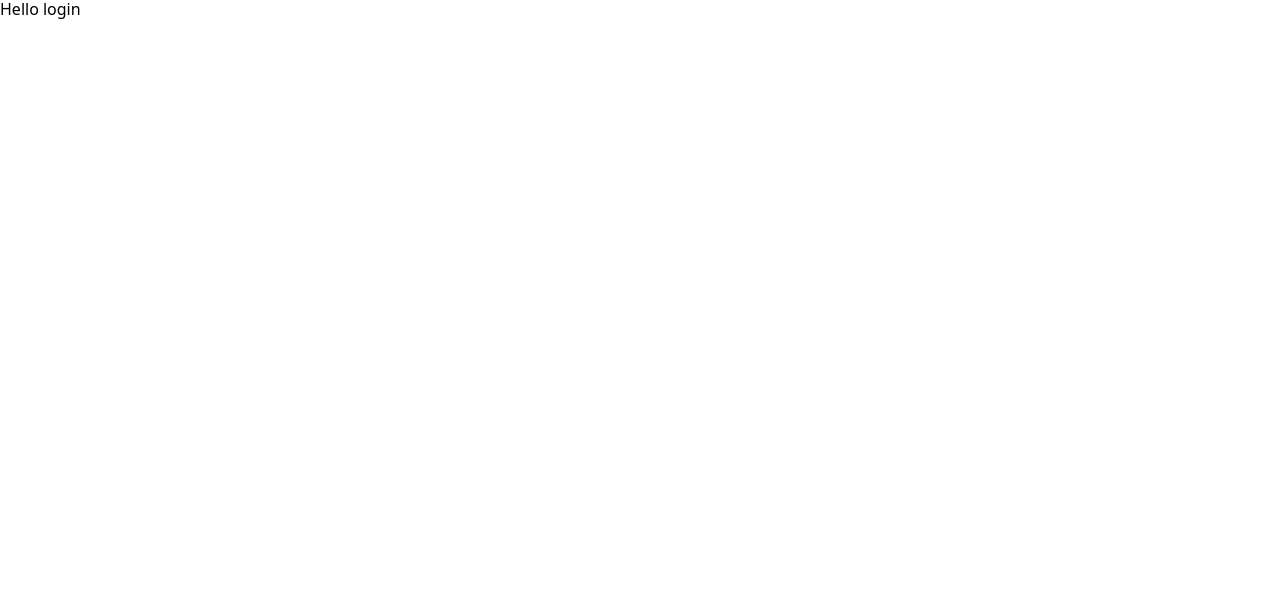
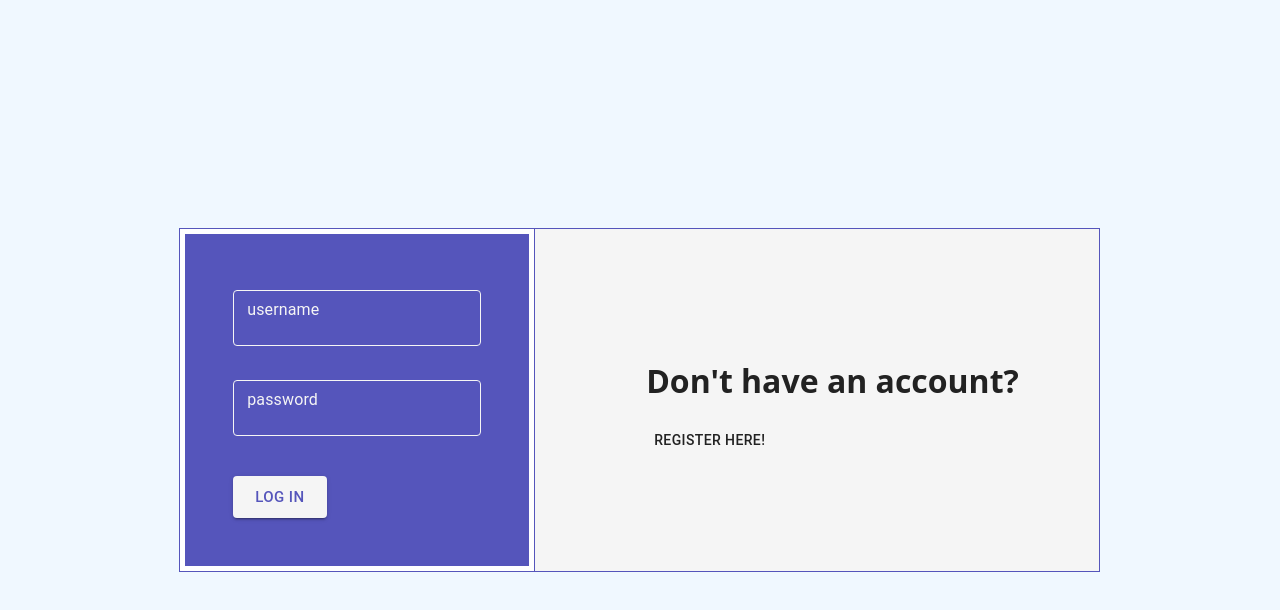
Before and after one commit to IgorPejin/exifStore, a React (Vite) app in the folder exifstore/: page /login in a window 1280 px wide. Shown: the top 610 px of the page. Built offline with nearby package versions, Linux system fonts and the light colour scheme.

Commit message:
[FE] layout: login page & auth context

```diff
--- a/exifstore/src/App.jsx
+++ b/exifstore/src/App.jsx
@@ -3,9 +3,11 @@ import ExifStoreApp from "./pages/ExifStoreApp/ExifStoreApp";
 import Login from "./pages/Login/Login";
 import Hero from "./pages/Hero/Hero";
 import ProtectedRoute from "./routes/ProtectedRoute";
+import { AuthProvider } from "./context/AuthContext";
 
 function App() {
   return (
+    <AuthProvider>
       <BrowserRouter>
         <Routes>
           <Route index element={<Hero />} />
@@ -15,6 +17,7 @@ function App() {
           <Route path="/login" element={<Login />} />
         </Routes>
       </BrowserRouter>
+    </AuthProvider>
   );
 }
 
--- /dev/null
+++ b/exifstore/src/context/AuthContext.jsx
@@ -0,0 +1,29 @@
+import { createContext, useState } from "react";
+
+const AuthContext = createContext();
+
+function AuthProvider(props) {
+  const [isAuthenticated, setIsAuthenticated] = useState(true);
+  const [token, setToken] = useState(null);
+
+  const login = (token) => {
+    setIsAuthenticated(true);
+    setToken(token);
+  };
+
+  const logout = () => {
+    setIsAuthenticated(false);
+    setToken(null);
+  };
+
+  const value = {
+    isAuthenticated,
+    token,
+    login,
+    logout,
+  };
+
+  return <AuthContext.Provider value={value} {...props} />;
+}
+
+export { AuthContext, AuthProvider };
--- a/exifstore/src/pages/Login/Login.jsx
+++ b/exifstore/src/pages/Login/Login.jsx
@@ -1,5 +1,171 @@
+import { Button, IconButton, TextField } from "@mui/material";
+import styles from "./Login.module.css";
+import { useState } from "react";
+import UndoIcon from "@mui/icons-material/Undo";
+
 function Login() {
-  return <div>Hello login</div>;
+  const [register, setRegister] = useState(false);
+  const [username, setUsername] = useState("");
+  const [password, setPassword] = useState("");
+  const [email, setEmail] = useState("");
+
+  function handleRegister() {
+    setRegister(!register);
+    setUsername("");
+    setEmail("");
+    setPassword("");
+  }
+
+  function handleSubmit(e) {
+    e.preventDefault();
+    console.log(username, password, email);
+  }
+
+  return (
+    <div className={styles.loginBox}>
+      <div className={styles.loginBoxWrapper}>
+        <div className={styles.formBox}>
+          <form onSubmit={handleSubmit} className={styles.form}>
+            {register && (
+              <IconButton
+                onClick={handleRegister}
+                sx={{
+                  position: "absolute",
+                  top: "2%",
+                  left: "2%",
+                  transition: "all 0.1s ease-in ",
+                  ":hover": { color: "white" },
+                }}
+                aria-label="delete"
+              >
+                <UndoIcon />
+              </IconButton>
+            )}
+            <TextField
+              value={username}
+              onChange={(e) => setUsername(e.target.value)}
+              label="username"
+              type="username"
+              variant="outlined"
+              slotProps={{
+                input: {
+                  sx: {
+                    color: "whitesmoke",
+                    margin: "0.5rem 0",
+                  },
+                },
+                htmlInput: {
+                  maxLength: 16,
+                },
+              }}
+              sx={{
+                "& .MuiInputLabel-root.Mui-focused": {
+                  color: "whitesmoke",
+                },
+                "& .MuiOutlinedInput-root": {
+                  "& fieldset": { borderColor: "whitesmoke" },
+                  "&:hover fieldset": { borderColor: "whitesmoke" },
+                  "&.Mui-focused fieldset": { borderColor: "whitesmoke" },
+                },
+                "& .MuiInputLabel-root": { color: "whitesmoke" },
+              }}
+            />
+            &nbsp;
+            {register && (
+              <TextField
+                value={email}
+                onChange={(e) => setEmail(e.target.value)}
+                label="email"
+                type="email"
+                variant="outlined"
+                slotProps={{
+                  input: {
+                    sx: {
+                      color: "whitesmoke",
+                      margin: "0.5rem 0",
+                    },
+                  },
+                  htmlInput: {
+                    maxLength: 16,
+                  },
+                }}
+                sx={{
+                  "& .MuiInputLabel-root.Mui-focused": {
+                    color: "whitesmoke",
+                  },
+                  "& .MuiOutlinedInput-root": {
+                    "& fieldset": { borderColor: "whitesmoke" },
+                    "&:hover fieldset": { borderColor: "whitesmoke" },
+                    "&.Mui-focused fieldset": { borderColor: "whitesmoke" },
+                  },
+                  "& .MuiInputLabel-root": { color: "whitesmoke" },
+                }}
+              />
+            )}
+            &nbsp;
+            <TextField
+              value={password}
+              onChange={(e) => setPassword(e.target.value)}
+              label="password"
+              type="password"
+              variant="outlined"
+              slotProps={{
+                input: {
+                  sx: {
+                    color: "whitesmoke",
+                    margin: "0.5rem 0",
+                  },
+                },
+                htmlInput: {
+                  maxLength: 50,
+                },
+              }}
+              sx={{
+                "& .MuiInputLabel-root.Mui-focused": {
+                  color: "whitesmoke",
+                },
+                "& .MuiOutlinedInput-root": {
+                  "& fieldset": { borderColor: "whitesmoke" },
+                  "&:hover fieldset": { borderColor: "whitesmoke" },
+                  "&.Mui-focused fieldset": { borderColor: "whitesmoke" },
+                },
+                "& .MuiInputLabel-root": { color: "whitesmoke" },
+              }}
+            />
+            <Button
+              type="submit"
+              variant="contained"
+              size="large"
+              sx={{
+                backgroundColor: "whitesmoke",
+                color: "#55b",
+                marginTop: "2rem",
+              }}
+            >
+              {register ? "Register" : "Log in"}
+            </Button>
+          </form>
+        </div>
+        <div className={styles.loginTextBox}>
+          <h1>
+            {register ? "Welcome to exifstore app" : `Don't have an account?`}
+          </h1>
+
+          {register ? (
+            <h3>The place to store all your images</h3>
+          ) : (
+            <Button
+              onClick={handleRegister}
+              sx={{ color: "#222" }}
+              className={styles.registerText}
+            >
+              Register here!
+            </Button>
+          )}
+        </div>
+      </div>
+    </div>
+  );
 }
 
 export default Login;
--- a/exifstore/src/pages/Login/Login.module.css
+++ b/exifstore/src/pages/Login/Login.module.css
@@ -0,0 +1,56 @@
+.loginBox {
+  display: flex;
+  justify-content: center;
+  align-items: center;
+  background-color: aliceblue;
+  height: 100vh;
+}
+.loginBoxWrapper {
+  display: flex;
+  background-color: whitesmoke;
+  color: #222;
+  border: 1px solid #55b;
+  border-left: 0;
+  gap: 2rem;
+}
+.loginTextBox {
+  position: relative;
+  display: flex;
+  justify-content: center;
+  align-items: flex-start;
+  flex-direction: column;
+  padding: 0 5rem;
+  flex-grow: 1;
+}
+.loginTextBox h1,
+h3 {
+}
+
+.formBox {
+  flex-shrink: 1;
+}
+
+.form {
+  position: relative;
+  display: flex;
+  flex-direction: column;
+  justify-content: center;
+  align-items: flex-start;
+  padding: 3rem;
+  background-color: #55b;
+  border: 5px solid #fff;
+  outline: 1px solid #55b;
+}
+
+.registerText {
+  background-color: inherit;
+  color: inherit;
+
+  transition: all 0.2s ease-in;
+  text-align: center;
+}
+
+.registerText:hover {
+  background-color: #55b;
+  color: whitesmoke;
+}
--- a/exifstore/src/routes/ProtectedRoute.jsx
+++ b/exifstore/src/routes/ProtectedRoute.jsx
@@ -1,9 +1,10 @@
 import { Navigate, Outlet } from "react-router-dom";
+import { AuthContext } from "../context/AuthContext";
+import { useContext } from "react";
 
 const ProtectedRoute = () => {
-  // todo: token encryption and cookie storage
-  const user = true;
-  return user ? <Outlet /> : <Navigate to="/login" />;
+  const { isAuthenticated } = useContext(AuthContext);
+  return isAuthenticated ? <Outlet /> : <Navigate to="/login" />;
 };
 
 export default ProtectedRoute;
```
Lines whose indentation alone changed are shown as unchanged.
